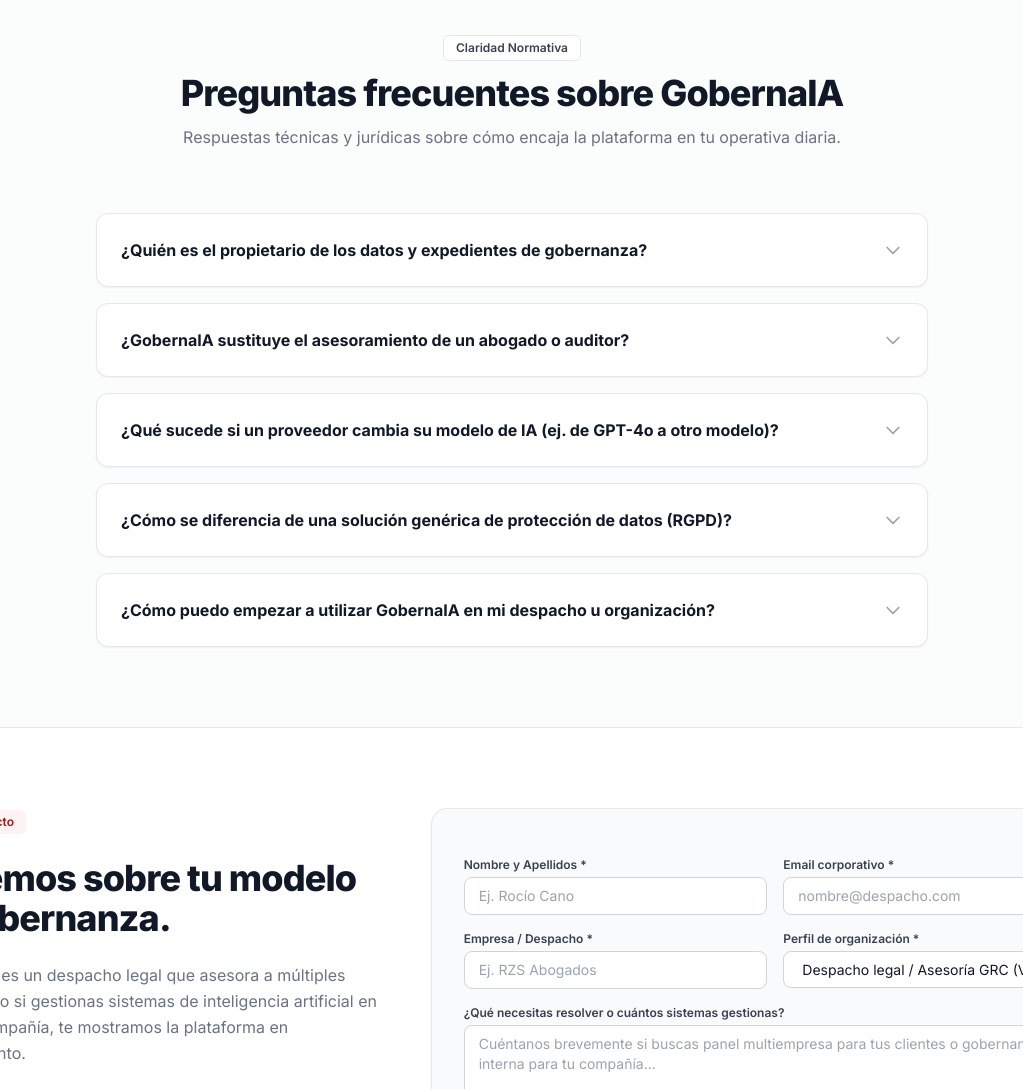
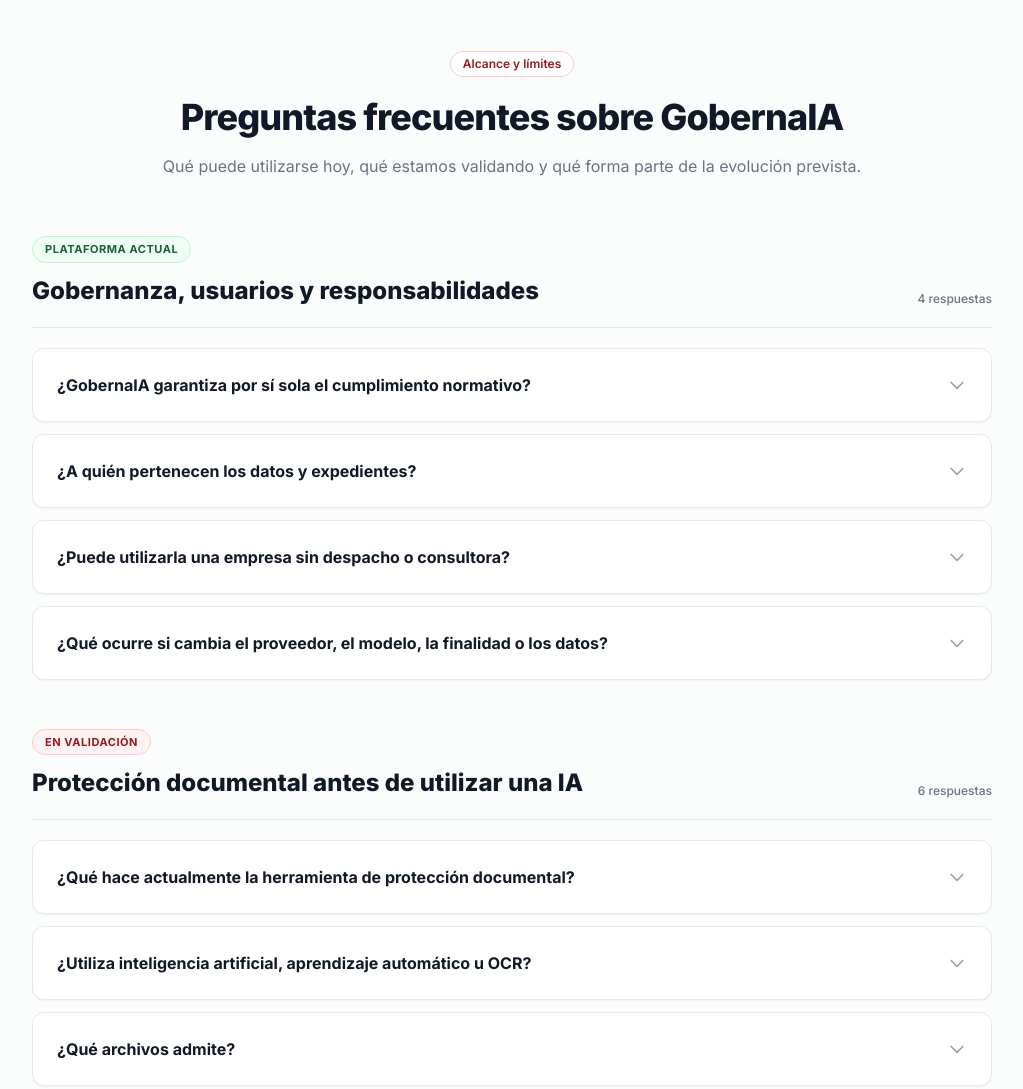
Before and after one commit to RocioCanoFernandez/GobernaIA, an Astro site: page / in a window 1280 px wide. Shown: the part 9220-10309 px from the top of the page, without its empty margins (128-1151 px from the left). Built offline with nearby package versions, Linux system fonts and the light colour scheme; Astro itself is replaced by a stand-in of ours.

Commit message:
Amplía las preguntas frecuentes y aclara el alcance del producto

```diff
--- a/src/components/FaqSection.astro
+++ b/src/components/FaqSection.astro
@@ -1,92 +1,137 @@
 ---
-// Sección de Preguntas Frecuentes (FAQ)
-// Ruta en repositorio: web/src/components/FaqSection.astro
-// Justificación: Resuelve las objeciones clave de despachos, gestoras y empresas con transparencia jurídica.
+const faqGroups = [
+  {
+    eyebrow: 'Plataforma actual',
+    title: 'Gobernanza, usuarios y responsabilidades',
+    tone: 'green',
+    items: [
+      {
+        question: '¿GobernaIA garantiza por sí sola el cumplimiento normativo?',
+        answer: '<strong>No.</strong> GobernaIA organiza el inventario, las decisiones, los controles, los responsables y las evidencias de cada sistema de IA. Ayuda a trabajar con mayor trazabilidad, pero no sustituye el diagnóstico ni el asesoramiento jurídico, técnico, de ciberseguridad o de protección de datos.',
+      },
+      {
+        question: '¿A quién pertenecen los datos y expedientes?',
+        answer: '<strong>A la empresa cliente.</strong> Una gestora puede administrarlos mediante acceso delegado y permisos diferenciados. Las aportaciones y cambios deben quedar trazados, y un cambio de gestora debe poder realizarse sin perder la información de la empresa.',
+      },
+      {
+        question: '¿Puede utilizarla una empresa sin despacho o consultora?',
+        answer: 'Sí, especialmente cuando dispone de un equipo jurídico, de cumplimiento o de profesionales capacitados. Una organización sin conocimiento especializado puede necesitar diagnóstico previo, formación o acompañamiento para aplicar correctamente los criterios.',
+      },
+      {
+        question: '¿Qué ocurre si cambia el proveedor, el modelo, la finalidad o los datos?',
+        answer: 'El expediente se mantiene como un proceso vivo. El cambio se registra y puede activar una revisión de la clasificación, los riesgos, los controles o las evidencias afectadas. El objetivo es conservar el contexto y el historial de decisiones, no dar por cerrado el sistema tras una evaluación inicial.',
+      },
+    ],
+  },
+  {
+    eyebrow: 'En validación',
+    title: 'Protección documental antes de utilizar una IA',
+    tone: 'red',
+    items: [
+      {
+        question: '¿Qué hace actualmente la herramienta de protección documental?',
+        answer: 'Localiza identificadores mediante reglas y patrones, muestra cada coincidencia para revisarla y genera una copia nueva con los datos seleccionados eliminados o sustituidos. También permite añadir zonas manualmente y procesar lotes de documentos.',
+      },
+      {
+        question: '¿Utiliza inteligencia artificial, aprendizaje automático u OCR?',
+        answer: '<strong>El candidato actual no.</strong> La detección se realiza mediante reglas deterministas y el procesamiento de demostración es local. Las capturas requieren marcado manual y los PDF escaneados sin texto se rechazan porque no se aplica reconocimiento óptico de caracteres.',
+      },
+      {
+        question: '¿Qué archivos admite?',
+        answer: 'El flujo probado trabaja con PDF y DOCX con texto, además de PNG y JPG mediante selección manual. Puede revisar varios archivos y descargar las copias generadas conjuntamente. Los archivos protegidos, dañados o que no pueden tratarse con seguridad se rechazan explicando el motivo.',
+      },
+      {
+        question: '¿Eliminar nombres, DNI o correos convierte el documento en anónimo?',
+        answer: '<strong>No necesariamente.</strong> El contexto, los datos indirectos o una combinación de atributos pueden permitir la reidentificación. Por eso la herramienta exige revisión humana y diferencia entre eliminación irreversible y seudonimización reversible.',
+      },
+      {
+        question: '¿Puede recuperarse la información eliminada retirando una caja negra?',
+        answer: 'En el modo de eliminación se genera una salida nueva sin conservar el texto cubierto como una capa recuperable ni heredar los metadatos del original. En el modo reversible, las equivalencias se guardan aparte y cifradas; por tanto, ese resultado es seudonimizado y no anónimo.',
+      },
+      {
+        question: '¿Ya puede utilizarse con documentos reales de clientes?',
+        answer: '<strong>Todavía no como versión de producción.</strong> El candidato se está validando con documentación ficticia. Antes de tratar información real deben integrarse y comprobarse identidad, permisos, aislamiento entre clientes, gestión de claves, antimalware, auditoría, conservación y borrado seguro.',
+      },
+    ],
+  },
+  {
+    eyebrow: 'Hoja de ruta',
+    title: 'Privacidad, ciberseguridad y evolución del producto',
+    tone: 'slate',
+    items: [
+      {
+        question: '¿GobernaIA incluye ya módulos completos de RGPD y ciberseguridad?',
+        answer: '<strong>No en la versión actual.</strong> La plataforma se centra hoy en gobernanza y evidencias de sistemas de IA, mientras la protección documental está en validación. Privacidad y trazabilidad de controles de ciberseguridad forman parte de la evolución prevista.',
+      },
+      {
+        question: '¿Cómo se incorporarán las próximas capacidades?',
+        answer: 'De forma gradual y separando claramente cada especialidad. Las funciones se definirán con profesionales jurídicos, de protección de datos y técnicos, y solo se presentarán como disponibles cuando hayan superado la validación funcional, de seguridad y de uso correspondiente.',
+      },
+      {
+        question: '¿Cómo puedo conocer el estado real de cada módulo?',
+        answer: 'En la web distinguimos entre plataforma actual, capacidades en validación y hoja de ruta. En una demostración indicamos qué funciones pueden probarse, con qué tipo de datos y qué controles siguen pendientes antes de un uso real.',
+      },
+    ],
+  },
+];
+
+const toneClasses = {
+  green: 'border-green-200 bg-green-50 text-green-800',
+  red: 'border-red-200 bg-red-50 text-goberna-red-dark',
+  slate: 'border-slate-200 bg-slate-100 text-slate-700',
+};
 ---
 
-<section id="faq" class="py-20 bg-gray-50/60 border-b border-goberna-border">
-  <div class="max-w-4xl mx-auto px-4 sm:px-6 lg:px-8">
-
-    <div class="text-center mb-16 space-y-3">
-      <div class="inline-flex items-center gap-2 px-3 py-1 rounded-md bg-white border border-gray-200 text-xs font-semibold text-gray-700">
-        Claridad Normativa
+<section id="faq" class="border-b border-goberna-border bg-gray-50/60 py-20 sm:py-24">
+  <div class="mx-auto max-w-5xl px-4 sm:px-6 lg:px-8">
+    <div class="mx-auto max-w-3xl text-center">
+      <div class="inline-flex items-center gap-2 rounded-full border border-red-200 bg-white px-3 py-1 text-xs font-semibold text-goberna-red-dark">
+        Alcance y límites
       </div>
-      <h2 class="text-3xl sm:text-4xl font-extrabold text-goberna-dark tracking-tight">
+      <h2 class="mt-5 text-3xl font-extrabold tracking-tight text-goberna-dark sm:text-4xl">
         Preguntas frecuentes sobre GobernaIA
       </h2>
-      <p class="text-sm sm:text-base text-goberna-muted">
-        Respuestas técnicas y jurídicas sobre cómo encaja la plataforma en tu operativa diaria.
+      <p class="mt-4 text-base leading-relaxed text-goberna-muted">
+        Qué puede utilizarse hoy, qué estamos validando y qué forma parte de la evolución prevista.
       </p>
     </div>
 
-    <div class="space-y-4">
+    <div class="mt-14 space-y-12">
+      {faqGroups.map((group) => (
+        <section aria-labelledby={`faq-${group.tone}`}>
+          <div class="mb-5 flex flex-col gap-3 border-b border-gray-200 pb-5 sm:flex-row sm:items-end sm:justify-between">
+            <div>
+              <span class={`inline-flex rounded-full border px-3 py-1 text-[11px] font-bold uppercase tracking-wider ${toneClasses[group.tone]}`}>
+                {group.eyebrow}
+              </span>
+              <h3 id={`faq-${group.tone}`} class="mt-3 text-2xl font-extrabold text-goberna-dark">{group.title}</h3>
+            </div>
+            <span class="text-xs font-medium text-goberna-muted">{group.items.length} respuestas</span>
+          </div>
 
-      <!-- FAQ 1 -->
-      <details class="group bg-white p-6 rounded-xl border border-gray-200 shadow-sm transition-all open:ring-1 open:ring-goberna-red/20">
-        <summary class="flex justify-between items-center font-bold text-gray-900 cursor-pointer list-none text-base">
-          <span>¿Quién es el propietario de los datos y expedientes de gobernanza?</span>
-          <span class="text-gray-400 group-open:rotate-180 transition-transform">
-            <svg class="w-5 h-5" fill="none" viewBox="0 0 24 24" stroke="currentColor"><path stroke-linecap="round" stroke-linejoin="round" stroke-width="2" d="M19 9l-7 7-7-7"/></svg>
-          </span>
-        </summary>
-        <p class="mt-4 text-sm text-goberna-muted leading-relaxed border-t border-gray-100 pt-3">
-          <strong>La empresa cliente es siempre la propietaria legítima de su información.</strong> Los despachos y consultoras acceden bajo un modelo de delegación explícita. Si el cliente cambia de asesor o decide internalizar la gestión, conserva la titularidad y todo el histórico inmutable de sus expedientes.
-        </p>
-      </details>
-
-      <!-- FAQ 2 -->
-      <details class="group bg-white p-6 rounded-xl border border-gray-200 shadow-sm transition-all open:ring-1 open:ring-goberna-red/20">
-        <summary class="flex justify-between items-center font-bold text-gray-900 cursor-pointer list-none text-base">
-          <span>¿GobernaIA sustituye el asesoramiento de un abogado o auditor?</span>
-          <span class="text-gray-400 group-open:rotate-180 transition-transform">
-            <svg class="w-5 h-5" fill="none" viewBox="0 0 24 24" stroke="currentColor"><path stroke-linecap="round" stroke-linejoin="round" stroke-width="2" d="M19 9l-7 7-7-7"/></svg>
-          </span>
-        </summary>
-        <p class="mt-4 text-sm text-goberna-muted leading-relaxed border-t border-gray-100 pt-3">
-          <strong>En absoluto.</strong> GobernaIA es una herramienta para potenciar y ordenar el trabajo experto. El software automatiza la estructura, el inventario, los cuestionarios guiados y el seguimiento de controles, pero la firma, valoración de impacto y validación de clasificaciones complejas requiere la intervención de profesionales jurídicos o técnicos.
-        </p>
-      </details>
-
-      <!-- FAQ 3 -->
-      <details class="group bg-white p-6 rounded-xl border border-gray-200 shadow-sm transition-all open:ring-1 open:ring-goberna-red/20">
-        <summary class="flex justify-between items-center font-bold text-gray-900 cursor-pointer list-none text-base">
-          <span>¿Qué sucede si un proveedor cambia su modelo de IA (ej. de GPT-4o a otro modelo)?</span>
-          <span class="text-gray-400 group-open:rotate-180 transition-transform">
-            <svg class="w-5 h-5" fill="none" viewBox="0 0 24 24" stroke="currentColor"><path stroke-linecap="round" stroke-linejoin="round" stroke-width="2" d="M19 9l-7 7-7-7"/></svg>
-          </span>
-        </summary>
-        <p class="mt-4 text-sm text-goberna-muted leading-relaxed border-t border-gray-100 pt-3">
-          Ese es precisamente el propósito del <strong>expediente vivo</strong>. La plataforma permite reclasificar o actualizar la ficha técnica del proveedor (Dimensión B: GPAI de terceros), dejando constancia fechada del cambio sin borrar el histórico previo, y activando la revisión de las evidencias afectadas.
-        </p>
-      </details>
-
-      <!-- FAQ 4 -->
-      <details class="group bg-white p-6 rounded-xl border border-gray-200 shadow-sm transition-all open:ring-1 open:ring-goberna-red/20">
-        <summary class="flex justify-between items-center font-bold text-gray-900 cursor-pointer list-none text-base">
-          <span>¿Cómo se diferencia de una solución genérica de protección de datos (RGPD)?</span>
-          <span class="text-gray-400 group-open:rotate-180 transition-transform">
-            <svg class="w-5 h-5" fill="none" viewBox="0 0 24 24" stroke="currentColor"><path stroke-linecap="round" stroke-linejoin="round" stroke-width="2" d="M19 9l-7 7-7-7"/></svg>
-          </span>
-        </summary>
-        <p class="mt-4 text-sm text-goberna-muted leading-relaxed border-t border-gray-100 pt-3">
-          El RGPD protege los datos personales; el Reglamento Europeo de IA fiscaliza el <strong>uso del sistema, sus riesgos de sesgo, la supervisión humana, la precisión y su impacto en derechos fundamentales</strong>. Cumplir RGPD no implica cumplir el AI Act. GobernaIA aborda las 12 áreas técnicas y operativas específicas que exige la normativa europea de IA.
-        </p>
-      </details>
-
-      <!-- FAQ 5 -->
-      <details class="group bg-white p-6 rounded-xl border border-gray-200 shadow-sm transition-all open:ring-1 open:ring-goberna-red/20">
-        <summary class="flex justify-between items-center font-bold text-gray-900 cursor-pointer list-none text-base">
-          <span>¿Cómo puedo empezar a utilizar GobernaIA en mi despacho u organización?</span>
-          <span class="text-gray-400 group-open:rotate-180 transition-transform">
-            <svg class="w-5 h-5" fill="none" viewBox="0 0 24 24" stroke="currentColor"><path stroke-linecap="round" stroke-linejoin="round" stroke-width="2" d="M19 9l-7 7-7-7"/></svg>
-          </span>
-        </summary>
-        <p class="mt-4 text-sm text-goberna-muted leading-relaxed border-t border-gray-100 pt-3">
-          A través de una sesión de presentación con nuestro equipo. Evaluamos tu modelo de gestión (si eres despacho que lleva varios clientes o empresa con sistemas propios), te mostramos el entorno stage en vivo y configuramos el espacio adecuado para tu caso de uso.
-        </p>
-      </details>
-
+          <div class="space-y-3">
+            {group.items.map((item) => (
+              <details class="group rounded-xl border border-gray-200 bg-white p-5 shadow-sm transition-all open:border-red-200 open:ring-1 open:ring-red-100 sm:p-6">
+                <summary class="flex cursor-pointer list-none items-center justify-between gap-5 text-base font-bold text-gray-900">
+                  <span>{item.question}</span>
+                  <span class="shrink-0 text-gray-400 transition-transform group-open:rotate-180" aria-hidden="true">
+                    <svg class="h-5 w-5" fill="none" viewBox="0 0 24 24" stroke="currentColor"><path stroke-linecap="round" stroke-linejoin="round" stroke-width="2" d="M19 9l-7 7-7-7" /></svg>
+                  </span>
+                </summary>
+                <p class="mt-4 border-t border-gray-100 pt-4 text-sm leading-relaxed text-goberna-muted" set:html={item.answer}></p>
+              </details>
+            ))}
+          </div>
+        </section>
+      ))}
     </div>
 
+    <div class="mt-14 rounded-2xl bg-goberna-dark px-6 py-7 text-center sm:px-10">
+      <p class="text-lg font-bold text-white">¿Tienes una duda sobre tu caso?</p>
+      <p class="mt-2 text-sm text-slate-300">Te indicamos qué puede probarse y qué condiciones requiere antes de utilizar documentación real.</p>
+      <a href="mailto:contacto@appgobernaia.com?subject=Consulta%20sobre%20GobernaIA" class="mt-5 inline-flex items-center justify-center rounded-lg bg-goberna-red px-5 py-2.5 text-sm font-bold text-white transition hover:bg-red-700">
+        Escribir a contacto@appgobernaia.com
+      </a>
+    </div>
   </div>
 </section>
```
